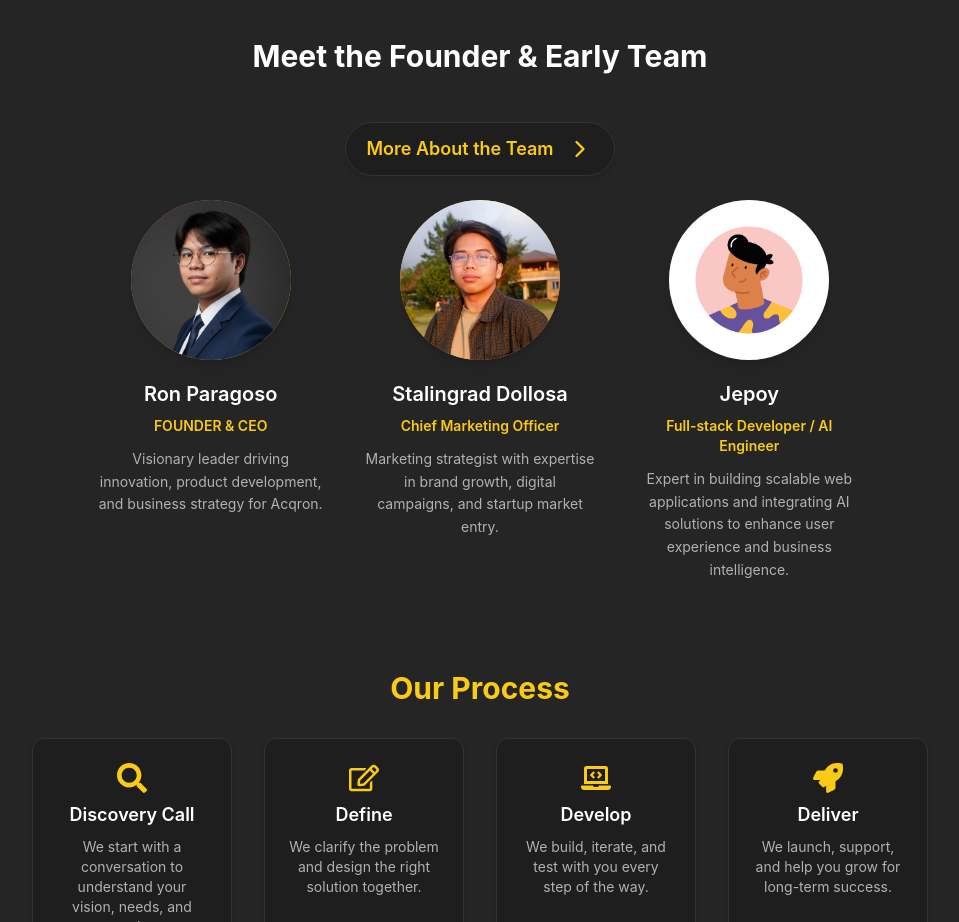
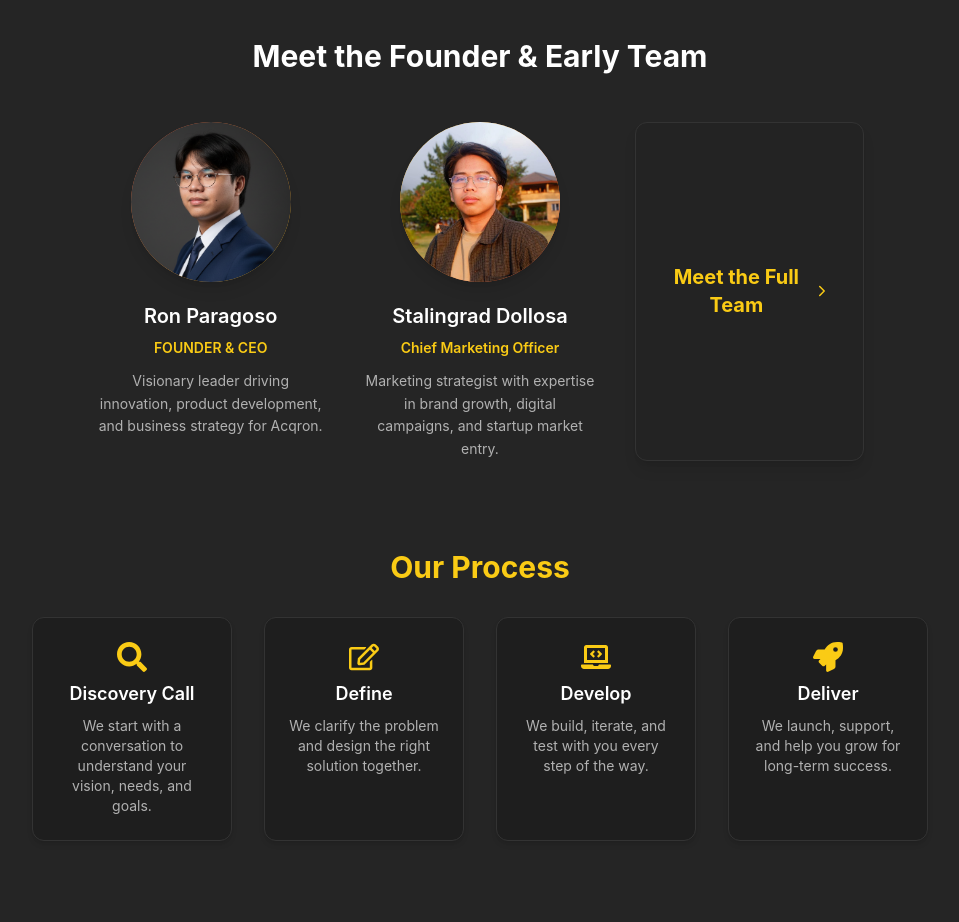
Before and after one commit to rdeniele/landing_acqron, a Next.js app: page / in a window 1280 px wide. Shown: the part 3680-4602 px from the top of the page, without its empty margins (160-1119 px from the left). Built offline with nearby package versions, Linux system fonts and the light colour scheme.

Commit message:
feat: update team section with new layout and link to full team

```diff
--- a/app/components/sections/About.tsx
+++ b/app/components/sections/About.tsx
@@ -42,30 +42,6 @@ function About() {
           <h3 className="text-white text-2xl sm:text-3xl font-bold text-center mb-8 sm:mb-12">
             Meet the Founder & Early Team
           </h3>
-          <div className="flex justify-center mb-6">
-            <a
-              href="/team"
-              aria-label="See more of the team"
-              className="bg-[#1e1e1e] border border-[#333] rounded-full px-5 py-3 shadow-md hover:bg-[#232323] transition-colors duration-300 flex items-center gap-3 group"
-            >
-              <span className="text-[#facb15] text-base sm:text-lg font-semibold group-hover:text-white transition-colors duration-300">
-                More About the Team
-              </span>
-              <svg
-                width="28"
-                height="28"
-                viewBox="0 0 24 24"
-                fill="none"
-                stroke="#facb15"
-                strokeWidth="2"
-                strokeLinecap="round"
-                strokeLinejoin="round"
-                className="group-hover:translate-x-1 transition-transform duration-300"
-              >
-                <path d="M9 6l6 6-6 6" />
-              </svg>
-            </a>
-          </div>
           <div className="grid grid-cols-1 sm:grid-cols-2 md:grid-cols-3 gap-8 sm:gap-10 max-w-3xl mx-auto">
             {/* Founder */}
             <div className="text-center flex flex-col items-center pb-8 sm:pb-0">
@@ -114,26 +90,28 @@ function About() {
               </p>
             </div>
             {/* Team Member 2 */}
-            <div className="text-center flex flex-col items-center">
-              <div className="w-32 h-32 sm:w-40 sm:h-40 mx-auto mb-4 sm:mb-5 rounded-full overflow-hidden shadow-lg flex items-center justify-center bg-linear-to-br from-[#e54e3f] to-[#1e1e1e]">
-                <Image
-                  src="/images/temp_profile.jpg"
-                  alt="Jepoy"
-                  width={160}
-                  height={160}
-                  className="w-full h-full object-cover"
-                  priority
-                />
-              </div>
-              <div className="text-white text-lg sm:text-xl font-semibold mb-1 sm:mb-2">Jepoy</div>
-              <div className="text-[#facb15] text-xs sm:text-sm font-semibold mb-2 sm:mb-3">
-                Full-stack Developer / AI Engineer
-              </div>
-              <p className="text-[#b1b1b1] text-xs sm:text-sm leading-relaxed">
-                Expert in building scalable web applications and integrating AI solutions to enhance
-                user experience and business intelligence.
-              </p>
-            </div>
+            <a
+              href="/team"
+              aria-label="See more of the team"
+              className="group w-full flex flex-col items-center justify-center text-center bg-[#232323] border border-[#333] rounded-xl shadow-lg p-8 transition-transform duration-300 hover:scale-105 hover:bg-[#252525] cursor-pointer min-h-[220px]"
+            >
+              <span className="text-[#facb15] text-lg sm:text-xl font-bold group-hover:text-white transition-colors duration-300 flex items-center gap-2">
+                Meet the Full Team
+                <svg
+                  width="24"
+                  height="24"
+                  viewBox="0 0 24 24"
+                  fill="none"
+                  stroke="#facb15"
+                  strokeWidth="2"
+                  strokeLinecap="round"
+                  strokeLinejoin="round"
+                  className="group-hover:translate-x-1 transition-transform duration-300"
+                >
+                  <path d="M9 6l6 6-6 6" />
+                </svg>
+              </span>
+            </a>
           </div>
           {/* Mini Arrow for More Team */}
           <div className="flex justify-center mt-6">
```
